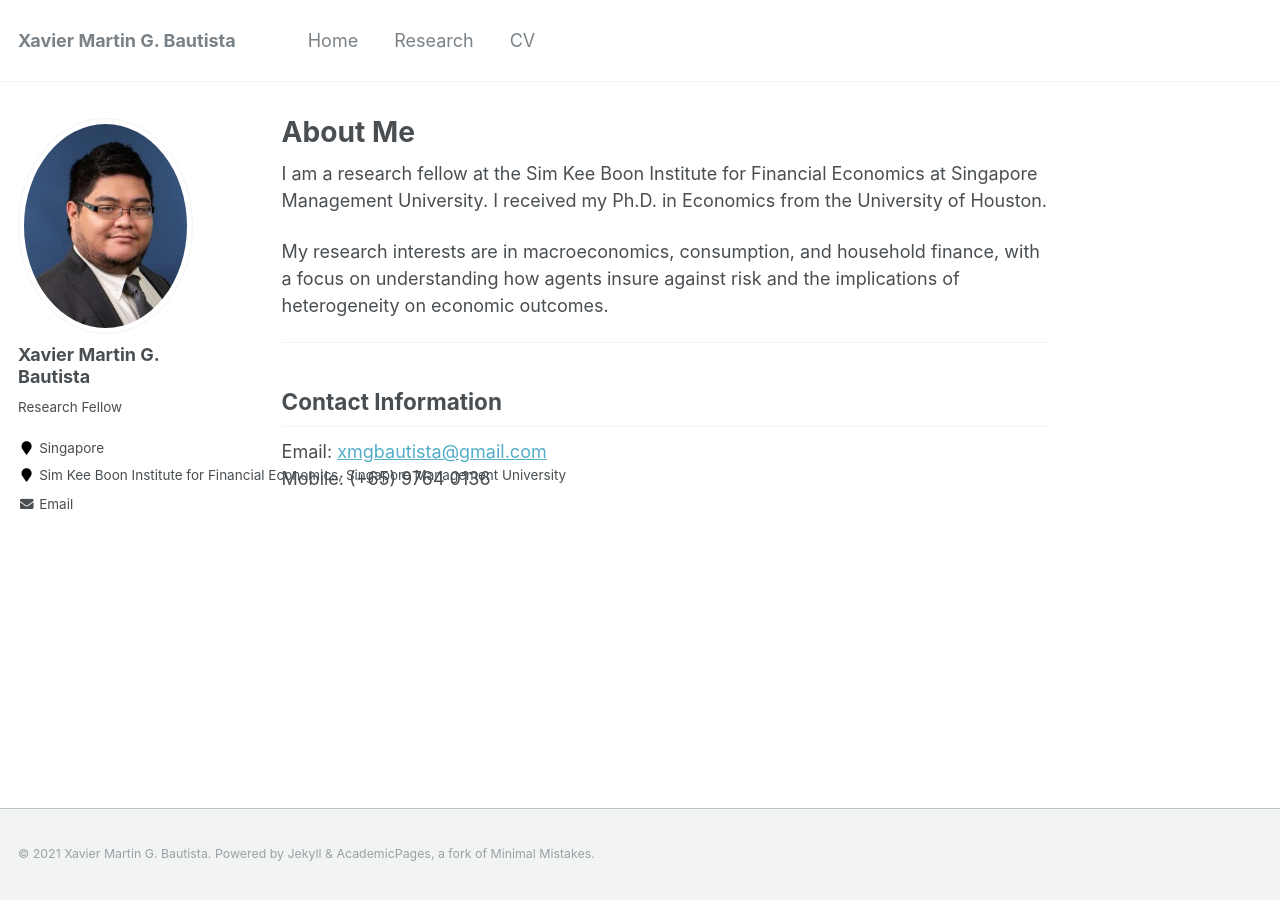
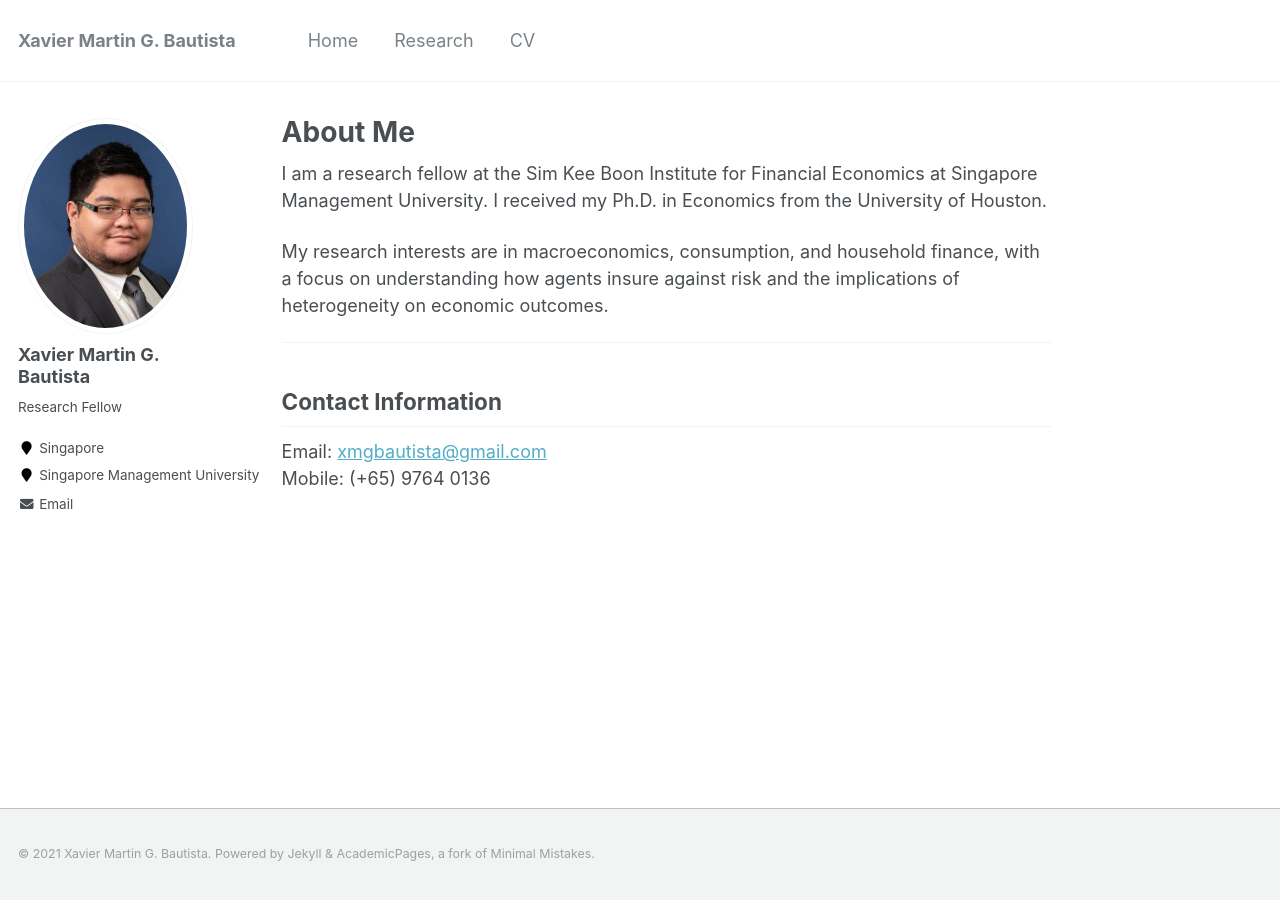
Before and after one commit to xmgbautista/xmgbautista.github.io, a Jekyll site: the page built from _pages/about.md, in a window 1280 px wide. Built offline with Jekyll 4.4.1, drawn with Linux system fonts in a browser that asks for light colours.

Commit message:
Update bio.

```diff
--- a/_config.yml
+++ b/_config.yml
@@ -84,8 +84,7 @@ author:
   avatar           : "avatar/uh_headshot_small.jpg"
   bio              : "Research Fellow"
   location         : "Singapore"
-  employer         : "Sim Kee Boon Institute for Financial
-                      Economics, Singapore Management University"
+  employer         : "Singapore Management University"
   pubmed           :
   googlescholar    :
   email            : "xmgbautista@gmail.com"
```
